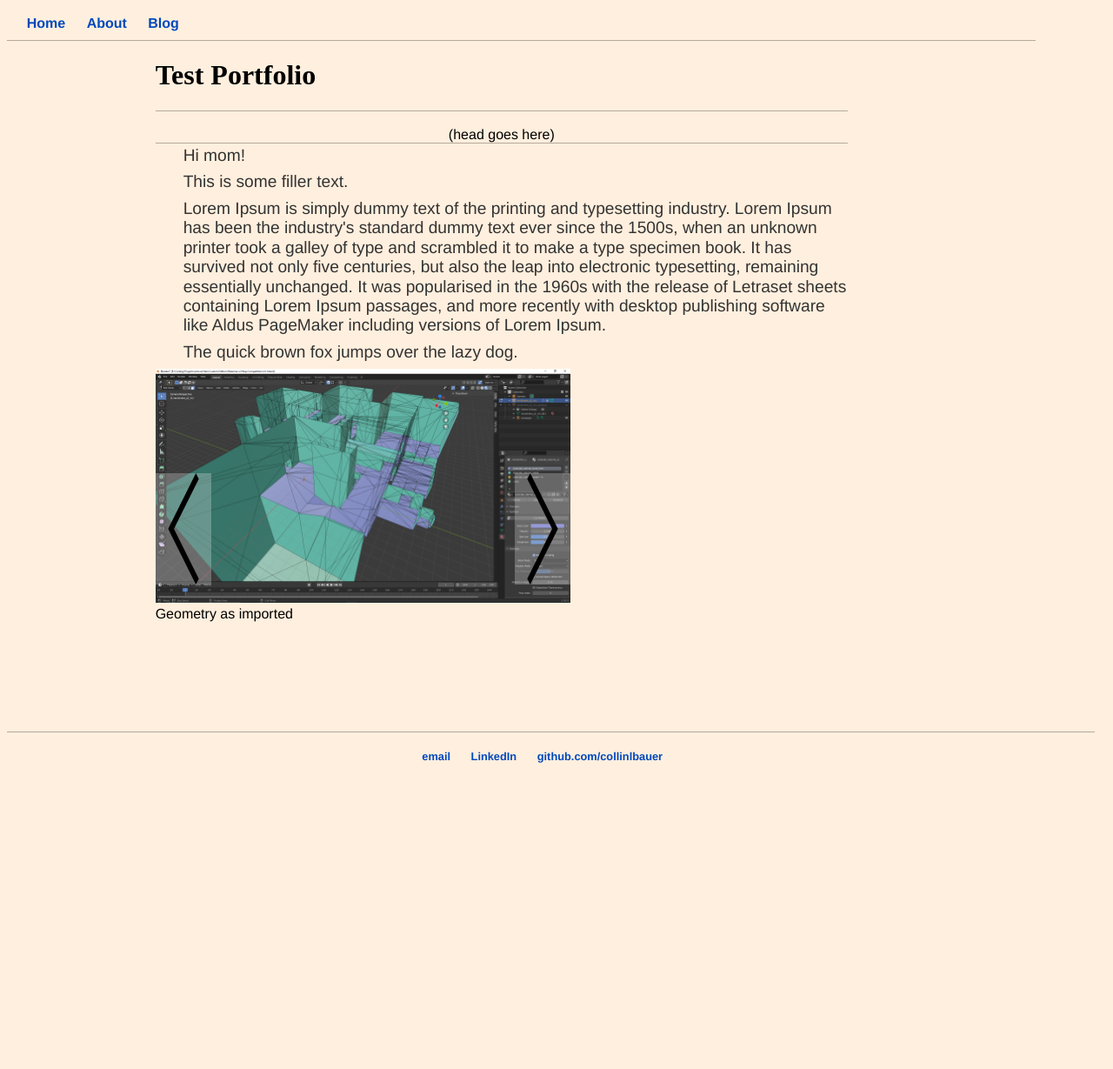
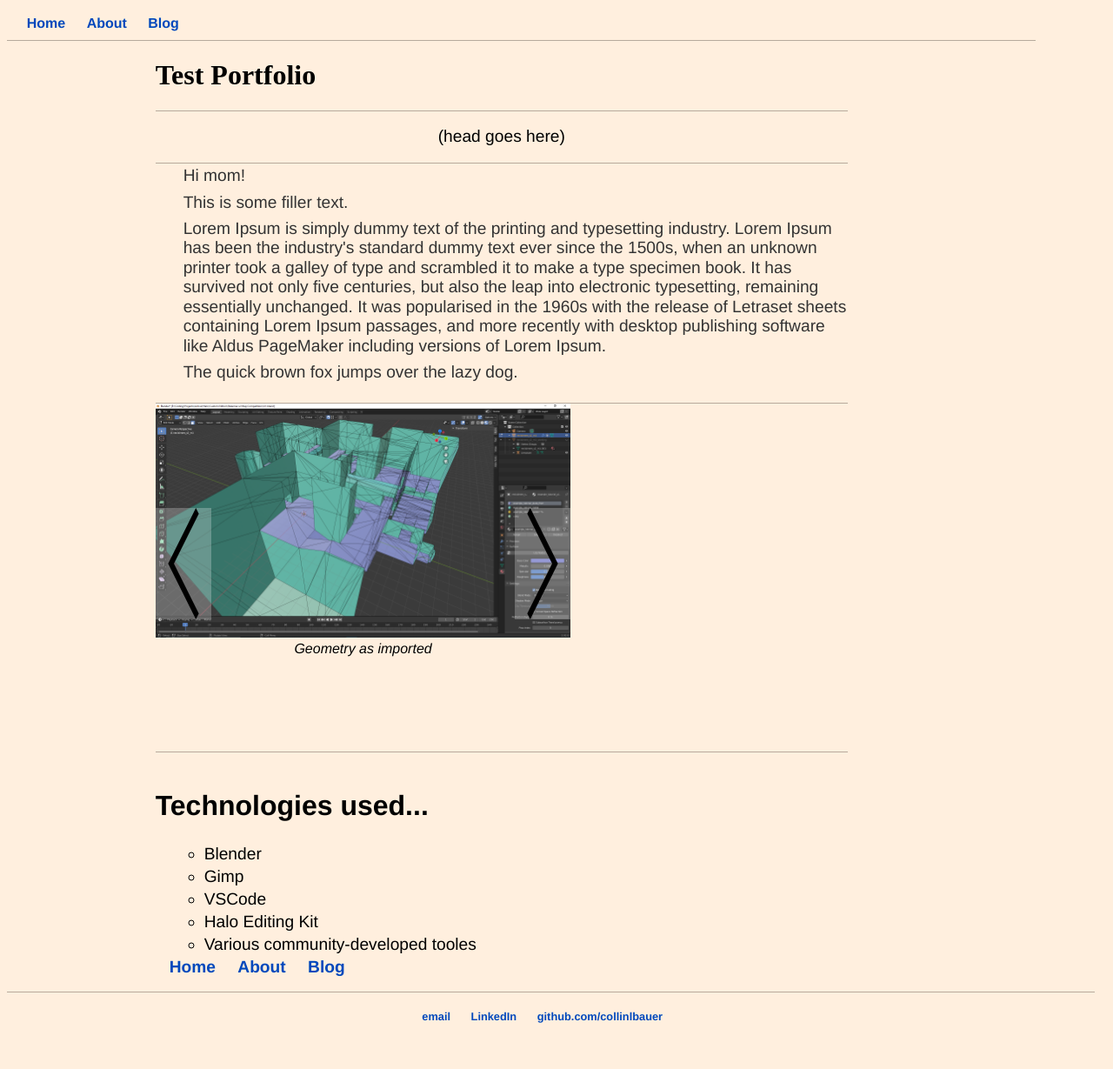
Before and after one commit to CollinLBauer/collinlbauer.github.io, a Jekyll site: the page built from test/index.html, in a window 1280 px wide. Shown: the whole page at 87% size. Built offline with Jekyll 4.4.1, drawn with Linux system fonts in a browser that asks for light colours; before the commit the page ends 930 px from its top, so only the background shows below that.

Commit message:
more layout stuff

```diff
--- a/_layouts/portfolio_entry.html
+++ b/_layouts/portfolio_entry.html
@@ -30,7 +30,7 @@ layout: default
     {{ content }}
   </div>
 
-  <div class="flex">
+  <div class="flex" id="pf_preview">
     <div id="pf_images">
       <img id="img_left" class="img_chevron" src="/images/icons/ch_left.png">
       <img id="img_right" class="img_chevron" src="/images/icons/ch_right.png">
@@ -40,6 +40,25 @@ layout: default
 
   </div>
 
+
+  <div id="pf_credits">
+    {% if page.technologies %}
+    <h2>Technologies used...</h2>
+    <ul>
+      {% for tech in page.technologies %}
+      <li>{{ tech }}</li>
+      {% endfor %}
+    </ul>
+    {% endif %}
+  </div>
+  <div id="pf_links">
+    <ul class="nav-list">
+      <li class="nav-item"><a href="/">Home</a></li>
+       <li class="nav-item"><a href="/about">About</a></li>
+       <li class="nav-item"><a href="/blog">Blog</a></li>
+     </ul>
+  </div>
+
   <br/>
 
 
--- a/css/main.css
+++ b/css/main.css
@@ -15,7 +15,6 @@ body {
 }
 
 #nav {          /* navigation bar at the top of the page */
-    position: relative;
     width: 100%;
     border-bottom: 1px solid #b6aa9c;
     padding: 10px 2%;
--- a/css/portfolio.css
+++ b/css/portfolio.css
@@ -1,10 +1,17 @@
 #pf_head {
     text-align: center;
+    font-size: 1.2em;
+    margin-bottom: 1em;
 }
 
 #pf_body {
     border-top: 1px solid #b6aa9c;
-    font-family:'Helvetica', 'Arial', 'Sans-Serif';
+}
+
+#pf_preview {
+    margin: 16px 0px 16px 0px;
+    border-top: 1px solid #b6aa9c;
+    border-bottom: 1px solid #b6aa9c;
 }
 
 #pf_images {
@@ -40,3 +47,8 @@
 .img_chevron:hover {
     background-color: #ffffff8f;
 }
+
+#img_desc {
+    text-align: center;
+    font-style: italic;
+}
--- a/test/index.html
+++ b/test/index.html
@@ -9,6 +9,12 @@ image_desc:
   - "Geometry as imported"
   - "After some tidying up..."
   - "With textures"
+technologies:
+  - Blender
+  - Gimp
+  - VSCode
+  - Halo Editing Kit
+  - Various community-developed tooles
 ---
 
 
```
